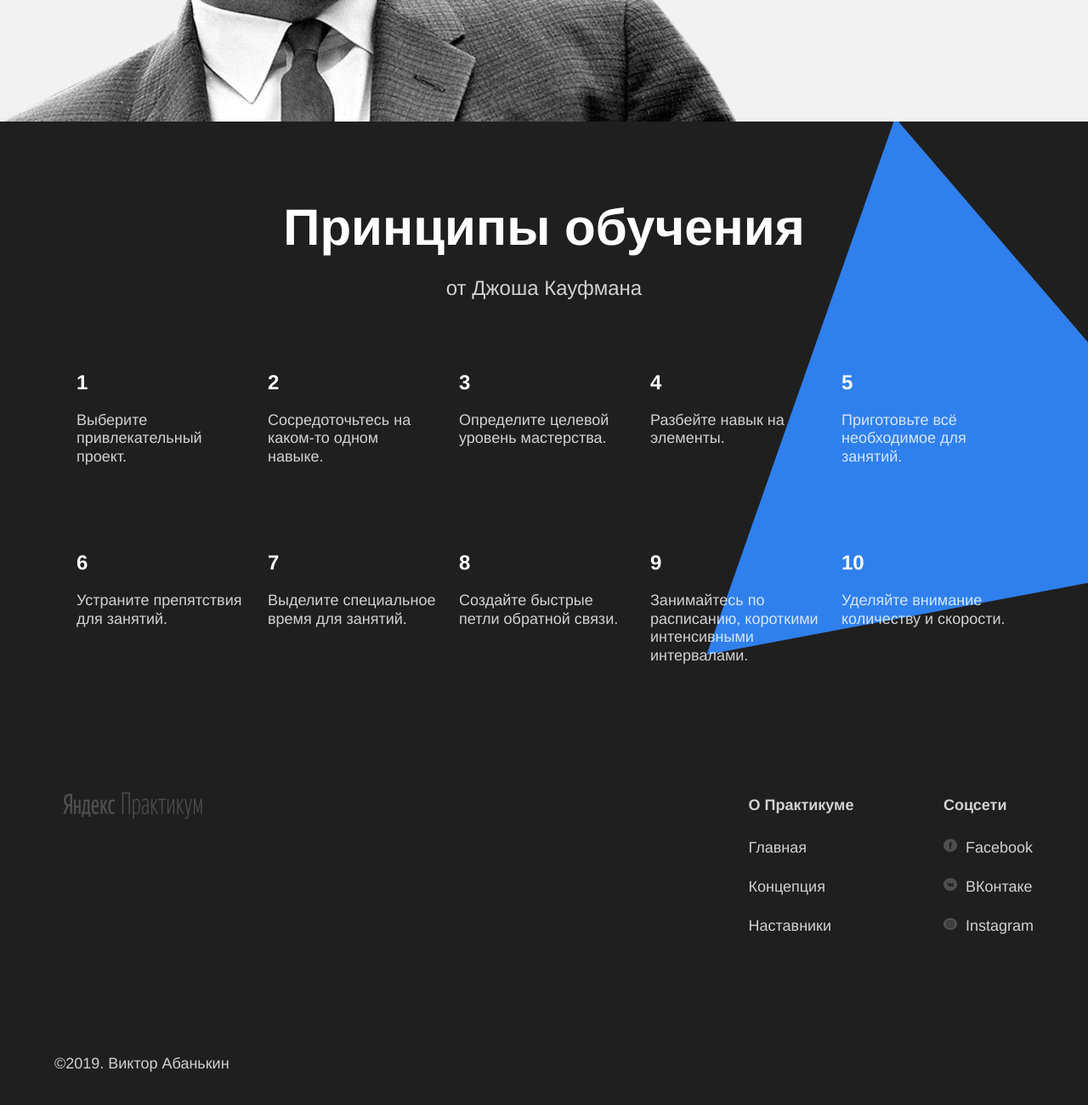
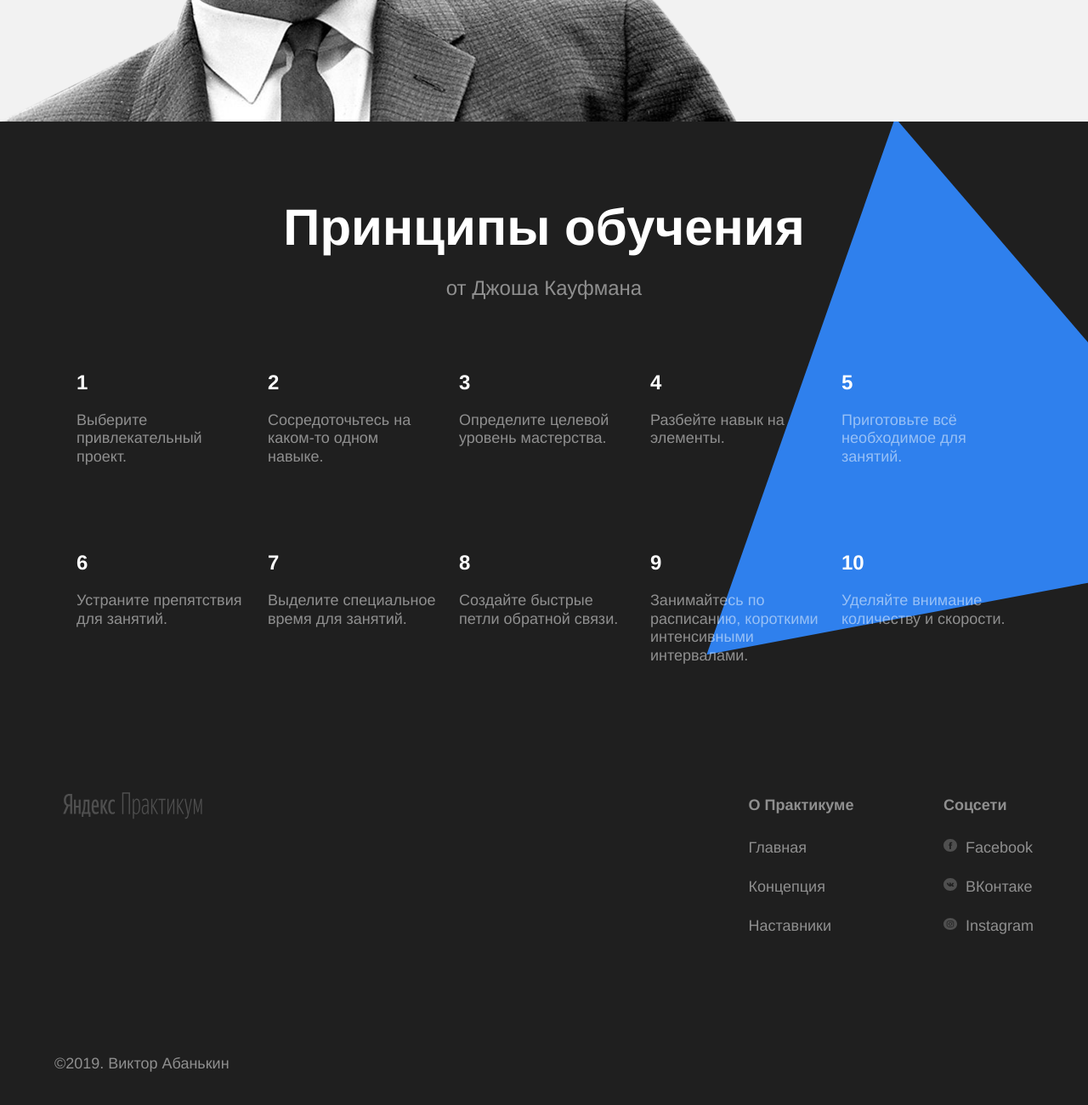
Before and after one commit to alvde-site/how-to-learn, a plain HTML site: page index.html in a window 1280 px wide. Shown: the part 2754-4054 px from the top of the page at 85% size. Drawn offline with Linux system fonts and the light colour scheme.

Commit message:
Исправлен цвет текста на более темный

```diff
--- a/styles/style.css
+++ b/styles/style.css
@@ -180,7 +180,7 @@ a {
 }
 
 .section-subtitle_theme_dark {
-  color: rgba(255,255,255,0.8);
+  color: rgba(255,255,255,0.5);
 }
 
 .table {
@@ -229,7 +229,7 @@ a {
 }
 
 .table__text_theme_dark {
-  color: rgba(255,255,255,0.8);
+  color: rgba(255,255,255,0.5);
 }
 
 .table__text_margin-bottom {
@@ -324,12 +324,12 @@ a {
   line-height: 25px;
   font-size: 18px;
   font-weight: normal;
-  color: rgba(255,255,255,0.8);
+  color: rgba(255,255,255,0.5);
 }
 
 .footer__column-heading {
   margin-bottom: 20px;
-  color: rgba(255,255,255,0.8);
+  color: rgba(255,255,255,0.5);
   line-height: 30px;
   font-size: 18px;
   font-weight: bold;
@@ -343,7 +343,7 @@ a {
 .footer__column-link {
   display: block;
   margin-bottom: 16px;
-  color: rgba(255,255,255,0.8);
+  color: rgba(255,255,255,0.5);
   line-height: 30px;
   font-size: 18px;
   font-weight: normal;
```
